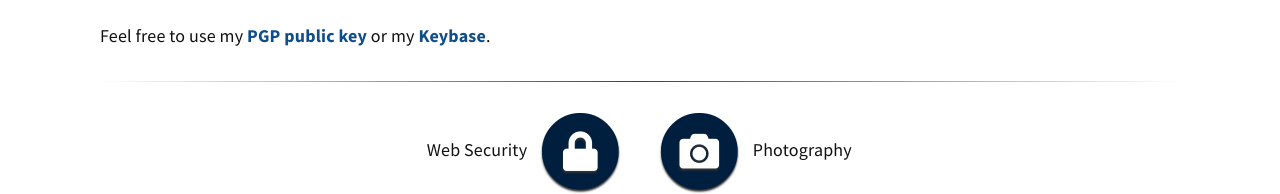
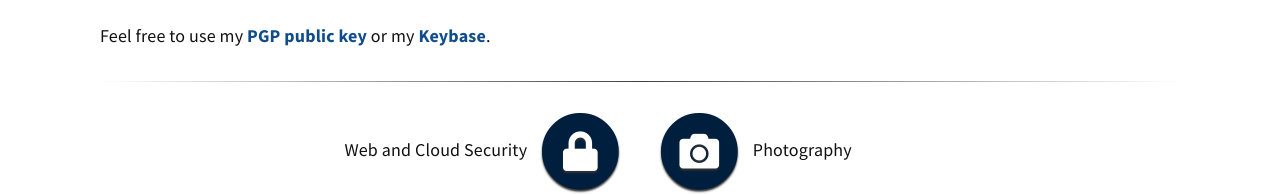
Before and after one commit to sljrobin/Website, a plain HTML site: page index.html in a window 1280 px wide. Shown: the part 631-825 px from the top of the page. Drawn offline with nearby package versions, Linux system fonts and the light colour scheme; a web font is replaced by a local one.

Commit message:
Updated homepage

```diff
--- a/index.html
+++ b/index.html
@@ -116,14 +116,14 @@
       <section id="home-hobbies">
   <!-- Web Security / Photography -->
   <div class="row">
-    <!-- Web Security -->
+    <!-- Web and Cloud Security -->
     <div class="column">
-      <span class="name">Web Security</span>
+      <span class="name">Web and Cloud Security</span>
       <span class="fa-stack fa-2x icon">
         <i class="fas fa-circle fa-stack-2x"></i>
         <i class="fas fa-lock fa-stack-1x fa-inverse"></i>
       </span>
-      <span class="name-mq">Web Security</span>
+      <span class="name-mq">Web and Cloud Security</span>
     </div>
 
     <!-- Photography -->
```
